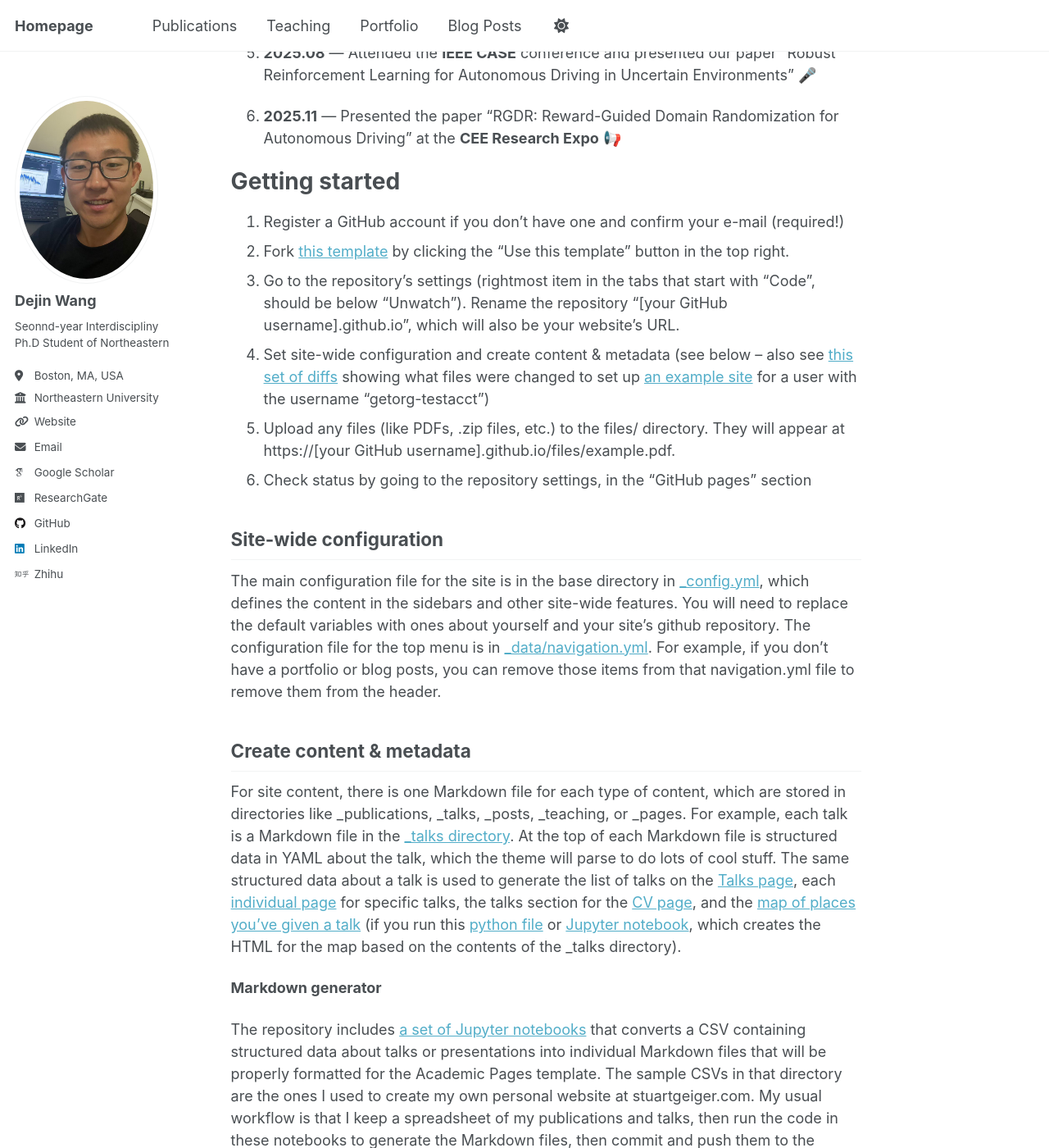
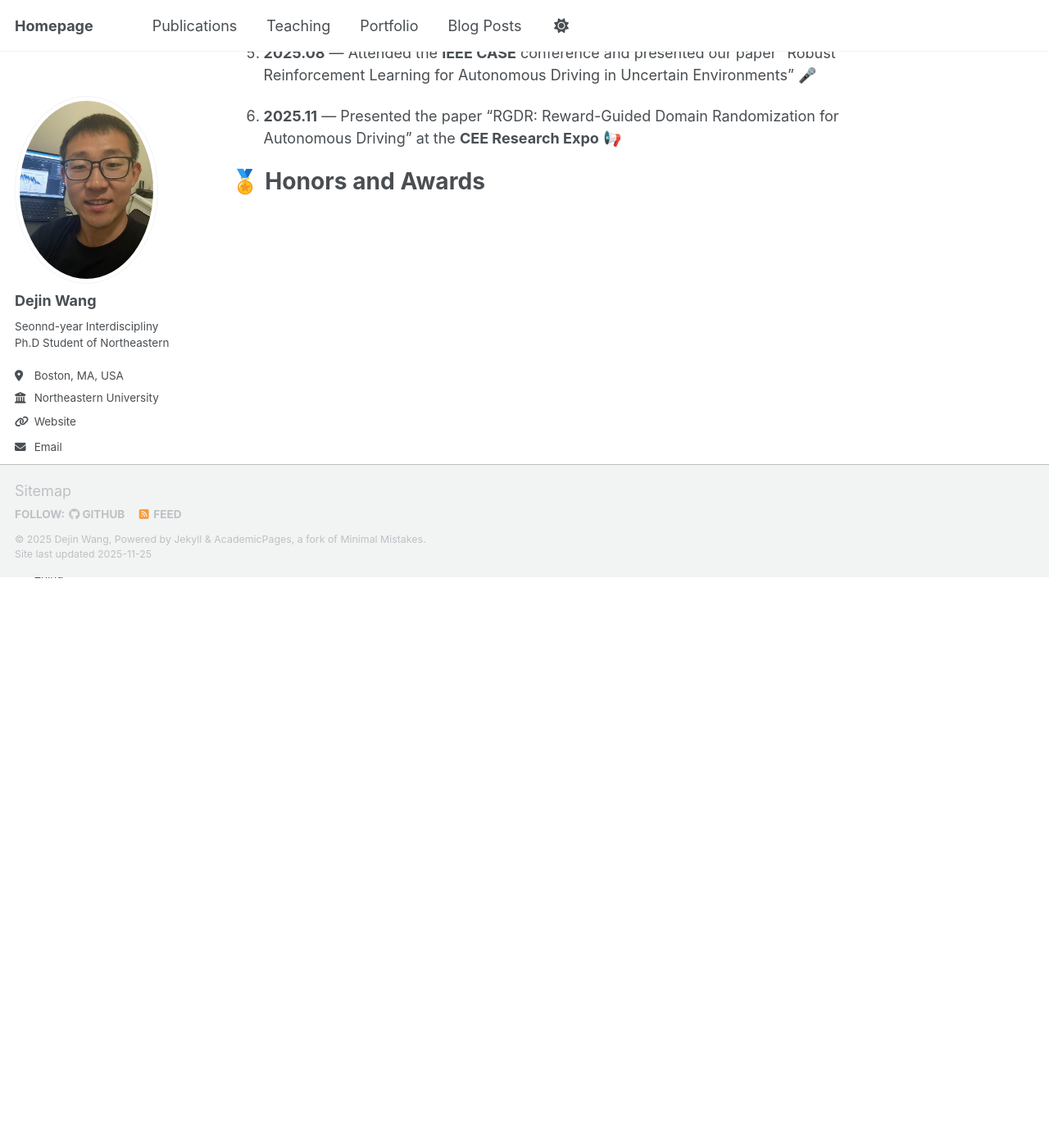
Before and after one commit to dejin-wang/dejin-wang.github.io, a Jekyll site: the page built from _pages/about.md, in a window 1280 px wide and 1400 px high, scrolled down 696 px. Shown: the whole window at 82% size. Built offline with Jekyll 4.4.1, drawn with Linux system fonts in a browser that asks for light colours; some web fonts are replaced; a script that is not in the unit is left out; some of the changed text lies outside the part shown.

Commit message:
Update about.md

```diff
--- a/_pages/about.md
+++ b/_pages/about.md
@@ -31,38 +31,5 @@ My research focuses on developing **machine-learning–driven methods for autono
 6. **2025.11** — Presented the paper “RGDR: Reward-Guided Domain Randomization for Autonomous Driving” at the **CEE Research Expo** 📢
 
 
-
-
-
-Getting started
+🏅 Honors and Awards
 ======
-1. Register a GitHub account if you don't have one and confirm your e-mail (required!)
-1. Fork [this template](https://github.com/academicpages/academicpages.github.io) by clicking the "Use this template" button in the top right.
-1. Go to the repository's settings (rightmost item in the tabs that start with "Code", should be below "Unwatch"). Rename the repository "[your GitHub username].github.io", which will also be your website's URL.
-1. Set site-wide configuration and create content & metadata (see below -- also see [this set of diffs](https://archive.is/3TPas) showing what files were changed to set up [an example site](https://getorg-testacct.github.io) for a user with the username "getorg-testacct")
-1. Upload any files (like PDFs, .zip files, etc.) to the files/ directory. They will appear at https://[your GitHub username].github.io/files/example.pdf.
-1. Check status by going to the repository settings, in the "GitHub pages" section
-
-Site-wide configuration
-------
-The main configuration file for the site is in the base directory in [_config.yml](https://github.com/academicpages/academicpages.github.io/blob/master/_config.yml), which defines the content in the sidebars and other site-wide features. You will need to replace the default variables with ones about yourself and your site's github repository. The configuration file for the top menu is in [_data/navigation.yml](https://github.com/academicpages/academicpages.github.io/blob/master/_data/navigation.yml). For example, if you don't have a portfolio or blog posts, you can remove those items from that navigation.yml file to remove them from the header.
-
-Create content & metadata
-------
-For site content, there is one Markdown file for each type of content, which are stored in directories like _publications, _talks, _posts, _teaching, or _pages. For example, each talk is a Markdown file in the [_talks directory](https://github.com/academicpages/academicpages.github.io/tree/master/_talks). At the top of each Markdown file is structured data in YAML about the talk, which the theme will parse to do lots of cool stuff. The same structured data about a talk is used to generate the list of talks on the [Talks page](https://academicpages.github.io/talks), each [individual page](https://academicpages.github.io/talks/2012-03-01-talk-1) for specific talks, the talks section for the [CV page](https://academicpages.github.io/cv), and the [map of places you've given a talk](https://academicpages.github.io/talkmap.html) (if you run this [python file](https://github.com/academicpages/academicpages.github.io/blob/master/talkmap.py) or [Jupyter notebook](https://github.com/academicpages/academicpages.github.io/blob/master/talkmap.ipynb), which creates the HTML for the map based on the contents of the _talks directory).
-
-**Markdown generator**
-
-The repository includes [a set of Jupyter notebooks](https://github.com/academicpages/academicpages.github.io/tree/master/markdown_generator
-) that converts a CSV containing structured data about talks or presentations into individual Markdown files that will be properly formatted for the Academic Pages template. The sample CSVs in that directory are the ones I used to create my own personal website at stuartgeiger.com. My usual workflow is that I keep a spreadsheet of my publications and talks, then run the code in these notebooks to generate the Markdown files, then commit and push them to the GitHub repository.
-
-How to edit your site's GitHub repository
-------
-Many people use a git client to create files on their local computer and then push them to GitHub's servers. If you are not familiar with git, you can directly edit these configuration and Markdown files directly in the github.com interface. Navigate to a file (like [this one](https://github.com/academicpages/academicpages.github.io/blob/master/_talks/2012-03-01-talk-1.md) and click the pencil icon in the top right of the content preview (to the right of the "Raw | Blame | History" buttons). You can delete a file by clicking the trashcan icon to the right of the pencil icon. You can also create new files or upload files by navigating to a directory and clicking the "Create new file" or "Upload files" buttons.
-
-Example: editing a Markdown file for a talk
-![Editing a Markdown file for a talk](/images/editing-talk.png)
-
-For more info
-------
-More info about configuring Academic Pages can be found in [the guide](https://academicpages.github.io/markdown/), the [growing wiki](https://github.com/academicpages/academicpages.github.io/wiki), and you can always [ask a question on GitHub](https://github.com/academicpages/academicpages.github.io/discussions). The [guides for the Minimal Mistakes theme](https://mmistakes.github.io/minimal-mistakes/docs/configuration/) (which this theme was forked from) might also be helpful.
```
Also changed, not shown: other parts of _pages/about.md (+1 -1 lines).
